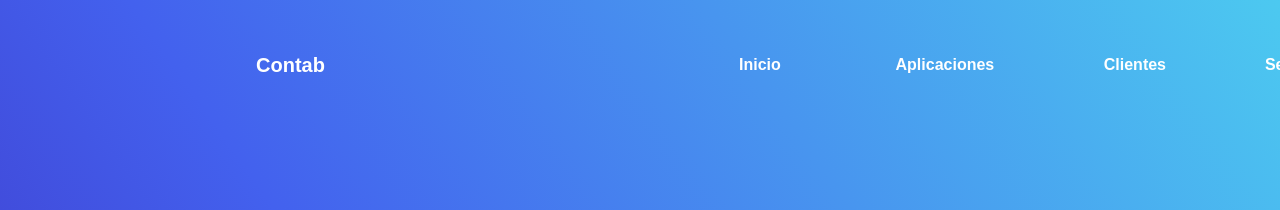
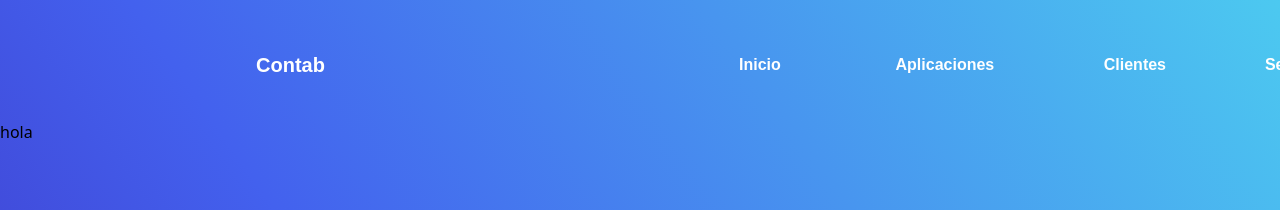
Before and after one commit to Ares101101/ContabWeb, a React (Vite) app: page /Aplicaciones in a window 1280 px wide. Shown: the top 210 px of the page. Built offline with nearby package versions, Linux system fonts and the light colour scheme.

Commit message:
28/09/2023

```diff
--- a/src/App.jsx
+++ b/src/App.jsx
@@ -5,15 +5,17 @@ import Inicio from "./pages/inicio/Inicio";
 import Servicios from "./pages/servicios/Servicios";
 import Aplicaciones from "./pages/aplicaciones/AppC"
 import style from './App.module.css';
+import { useState } from 'react';
 
 function App() {
+  const [isFondo, setIsFondo]=useState(true);
+  return (
 
-  return (
     <div className={style.fondo}>
       <Router>
         <NavBar/>
         <Routes>
-          <Route exact path='/' element={ <Inicio/>} />
+          <Route exact path='/' element={ <Inicio/>}/>
           <Route path='/Clientes' element={ <Clientes/>}/>
           <Route path='/Aplicaciones' element={ <Aplicaciones/>}/>
           <Route path='/Servicios' element={ <Servicios/>}/>
--- a/src/App.module.css
+++ b/src/App.module.css
@@ -1,6 +1,6 @@
 :root{
-   --pantalla: calc(100vh - 20vh)
-}
+    --pantalla: calc(100vh - 20vh)
+ }
 .fondo{
     width: 100%;
     height: var(--pantalla);
--- a/src/header/NavBar.module.css
+++ b/src/header/NavBar.module.css
@@ -1,3 +1,4 @@
+
 .NavBarStyle{
     background-color:transparent;
     width: 100%;
--- a/src/pages/aplicaciones/AppC.jsx
+++ b/src/pages/aplicaciones/AppC.jsx
@@ -1,8 +1,10 @@
+  import style from './AppC.module.css'
 
   export default function Aplicaciones() {
+
     return (
-      <div >
-
+      <div className={style.cont}>
+       <p>hola</p>
       </div>
     )
   }
--- a/src/pages/aplicaciones/AppC.module.css
+++ b/src/pages/aplicaciones/AppC.module.css
@@ -0,0 +1,4 @@
+
+.cont{
+    width: 100%;
+}
--- a/src/pages/inicio/Inicio.jsx
+++ b/src/pages/inicio/Inicio.jsx
@@ -3,7 +3,7 @@
 
   export default function Inicio() {
     return (
-      <div>
+      <>
          <div className={style.inicioS} >
           <ul>
             <p className={style.p1}>Contab: Innovación Contable con Software Libre</p>
@@ -30,7 +30,7 @@
 
             3. Colaboración Sostenible: "Creemos en la colaboración sostenible. La fase de prueba y el modelo de pago futuro nos permitirán continuar ofreciendo soluciones de alta calidad mientras mantenemos un compromiso a largo plazo con la comunidad empresarial."
             </p>   <p className={style.p2} >
-              VISION
+              Visión:
             </p>
             <p className={style.p3}>
             En Contab, creemos en el poder de la programación para transformar la contabilidad de las empresas. Nos comprometemos a proporcionar soluciones de vanguardia, y parte de este compromiso implica la fase de prueba de algunas de nuestras aplicaciones. Estamos emocionados de ofrecer a las empresas la oportunidad de probar y experimentar con nuestras herramientas de manera gratuita durante esta etapa inicial
@@ -48,7 +48,6 @@
             </p>
           </ul>
         </div>
-      </div>
-
+      </>
     )
   }
--- a/src/pages/inicio/Inicio.module.css
+++ b/src/pages/inicio/Inicio.module.css
@@ -1,3 +1,4 @@
+
 .inicioS{
     background-color:transparent;
     width: 100%;
```
